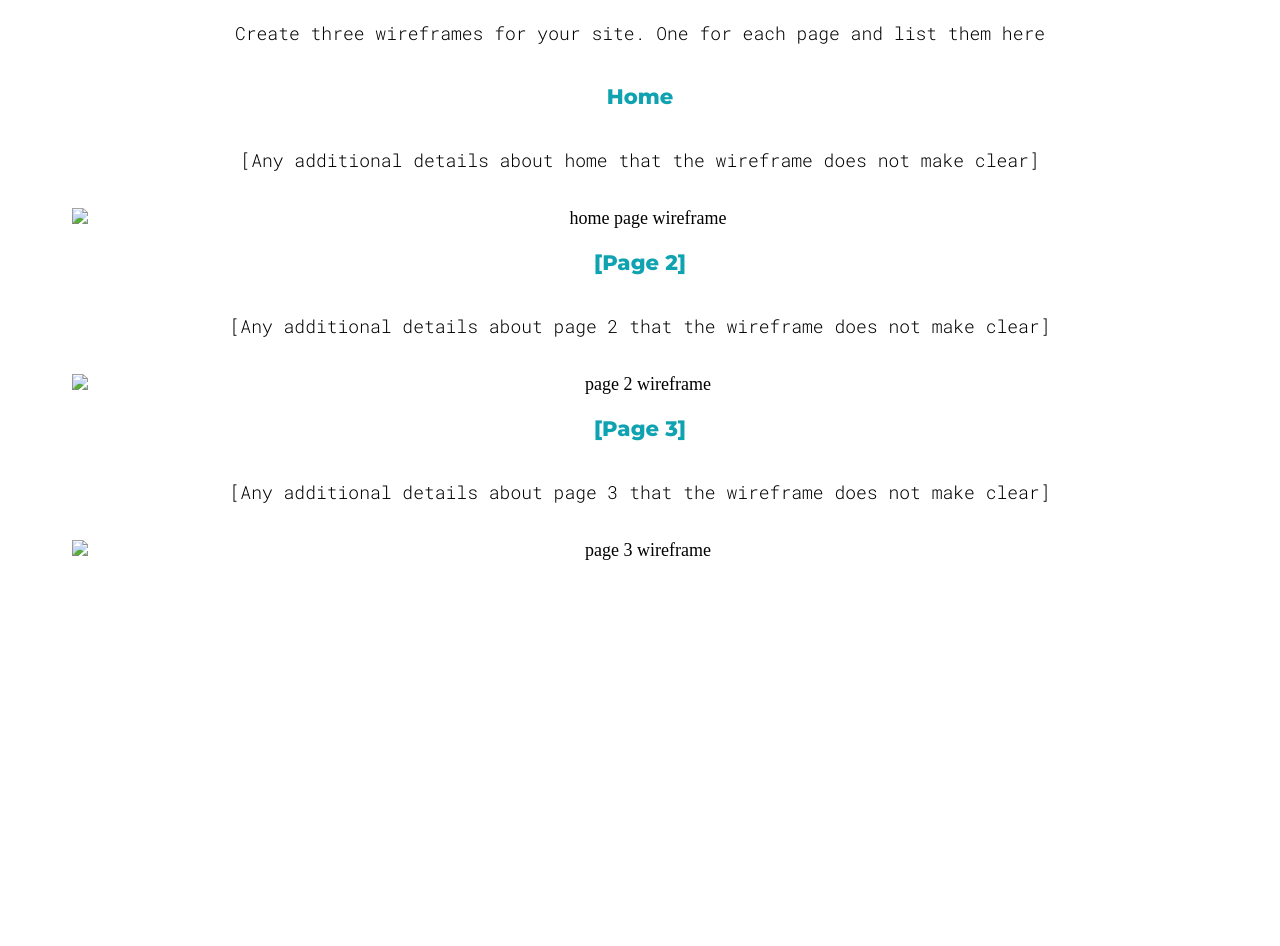
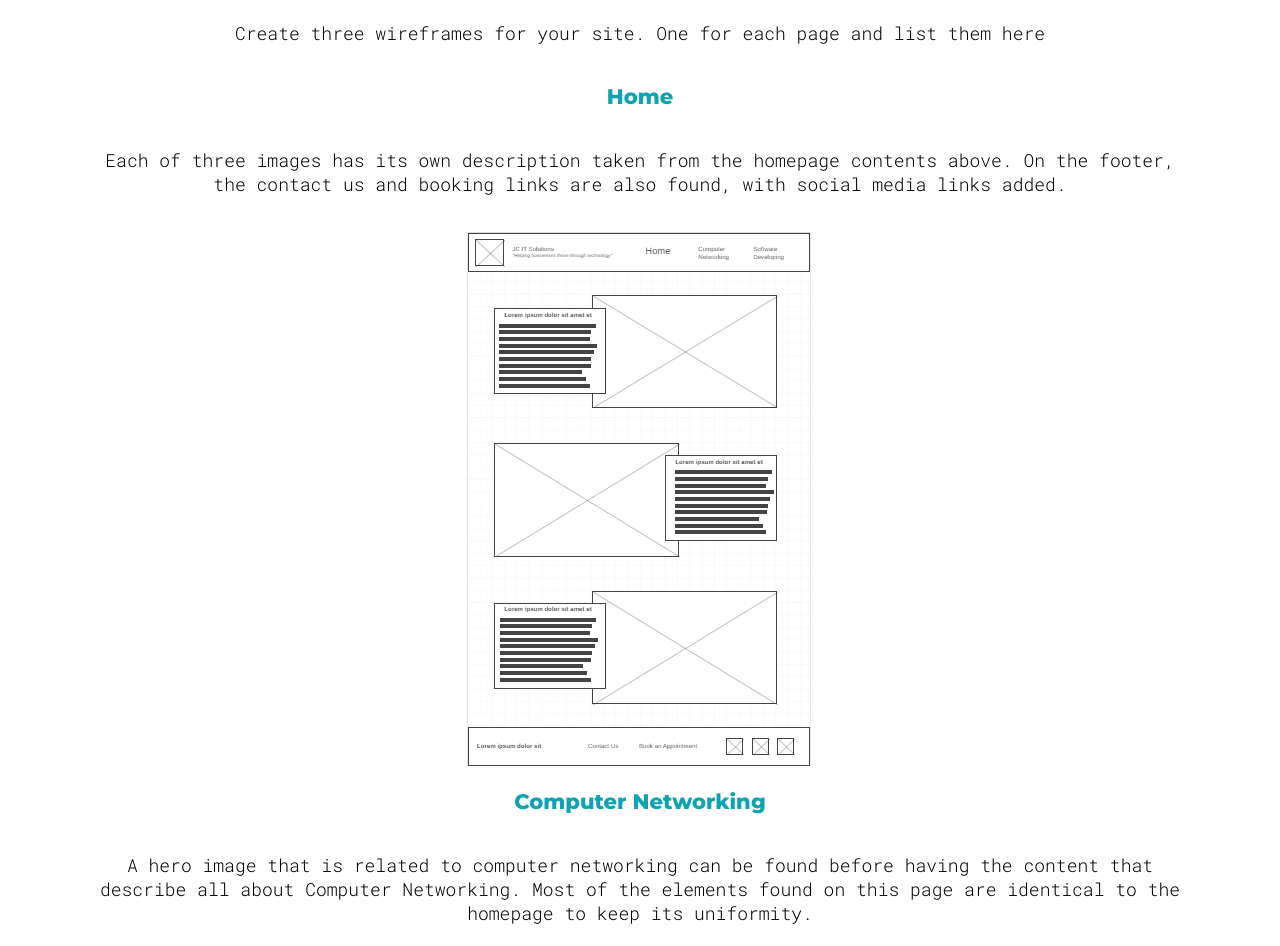
Before and after one commit to jcmaala/wdd130, a plain HTML site: page it_solutions/site-plan.html in a window 1280 px wide. Shown: the part 8140-9086 px from the top of the page. Before the commit the page ends 8773 px from the top, so only its background shows below. Drawn offline with Linux system fonts and the light colour scheme.

Commit message:
added wireframes for homepage and subpages

```diff
--- a/it_solutions/site-plan.html
+++ b/it_solutions/site-plan.html
@@ -179,21 +179,24 @@ Software has been a huge help in business over the past years. With the advancem
 
       <h3>Home</h3>
       <p>
-        [Any additional details about home that the wireframe does not make clear]
+        Each of three images has its own description taken from the homepage contents above. On the footer, the contact us
+        and booking links are also found, with social media links added.
       </p>
-      <img src="#" alt="home page wireframe">
+      <img src="images/home_wireframe.png" alt="home page wireframe">
 
-      <h3>[Page 2]</h3>
+      <h3>Computer Networking</h3>
       <p>
-        [Any additional details about page 2 that the wireframe does not make clear]
+        A hero image that is related to computer networking can be found before having the content that describe all about
+        Computer Networking. Most of the elements found on this page are identical to the homepage to keep its uniformity.
       </p>
-      <img src="#" alt="page 2 wireframe">
+      <img src="images/subpage_wireframe.png" alt="Computer Networking page wireframe">
 
-      <h3>[Page 3]</h3>
+      <h3>Software Developing</h3>
       <p>
-        [Any additional details about page 3 that the wireframe does not make clear]
+        A hero image can also be found before the content that describe all about Software developing. Both this and the Computer
+        Networking page have the same wireframe to be uniform with the previous pages.
       </p>
-      <img src="#" alt="page 3 wireframe">
+      <img src="images/subpage_wireframe.png" alt="Software Developing wireframe">
     </main>
   </body>
 
```
Also changed, not shown: it_solutions/images/home_wireframe.png (added), it_solutions/images/subpage_wireframe.png (added).
